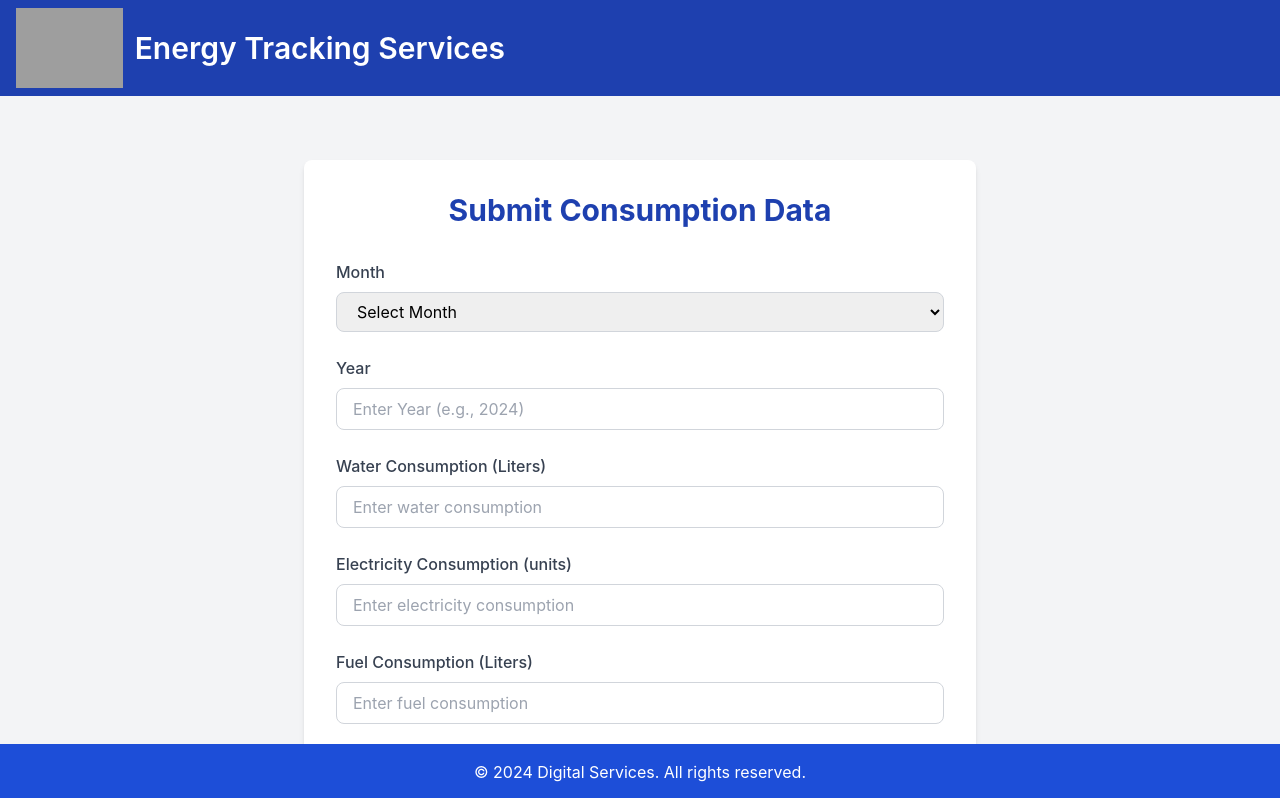
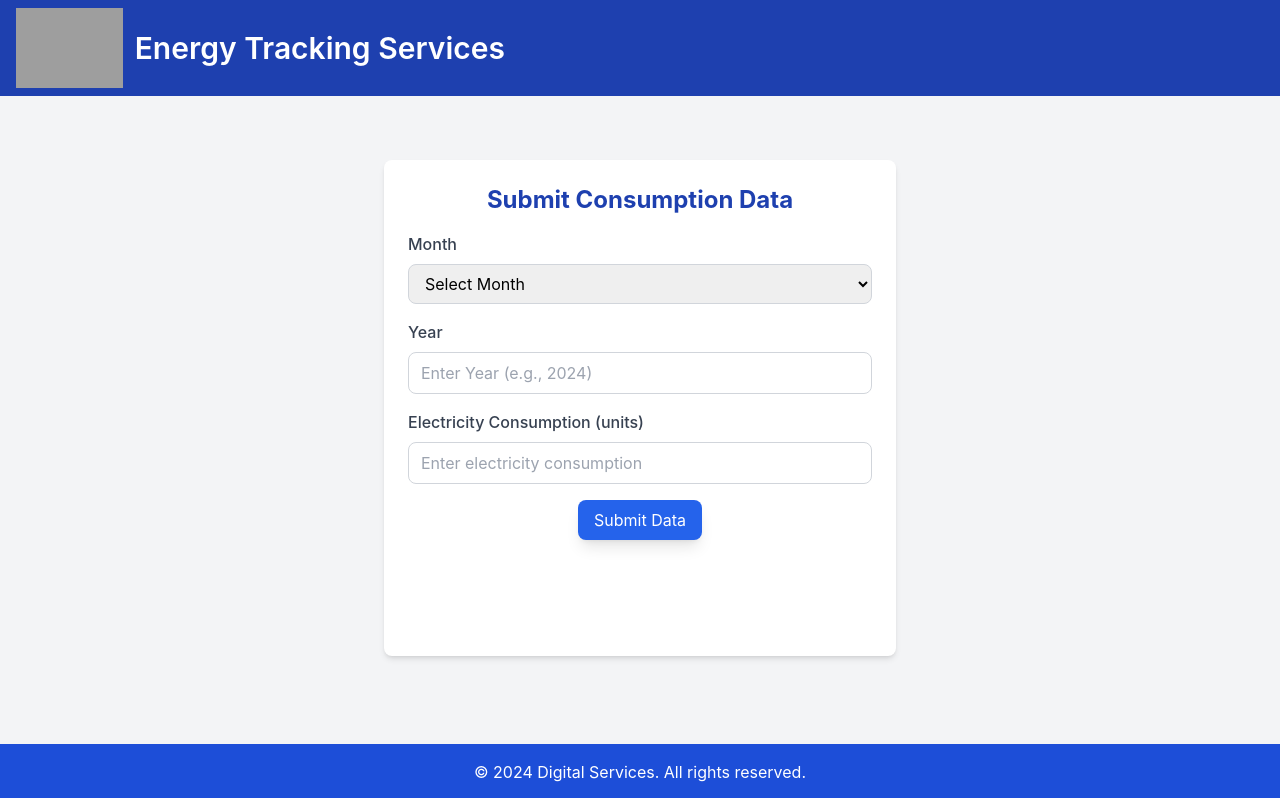
Before and after one commit to transmogrify76/DigitalServices, a React (Create React App) app in the folder digital-services/: page /submitdata in a window 1280 px wide. Shown: the top 798 px of the page. Built offline with nearby package versions, Linux system fonts and the light colour scheme; grey boxes are pictures that could not be loaded.

Commit message:
submit data

```diff
--- a/digital-services/src/pages/EditProfile.jsx
+++ b/digital-services/src/pages/EditProfile.jsx
@@ -131,17 +131,7 @@
                   />
                 </div>
 
-                <div className="mb-4">
-                  <label className="block text-sm font-medium text-blue-700">Occupation</label>
-                  <input
-                    type="text"
-                    name="occupation"
-                    value={formData.occupation}
-                    onChange={handleChange}
-                    className="w-full px-4 py-2 border rounded-md text-blue-800"
-                    required
-                  />
-                </div>
+
                 <div className="mb-4">
                   <label className="block text-sm font-medium text-blue-700">Address</label>
                   <input
@@ -153,35 +143,13 @@
                     required
                   />
                 </div>
-                <div className="mb-4">
-                  <label className="block text-sm font-medium text-blue-700">Annual Income</label>
-                  <input
-                    type="number"
-                    name="annual_income_bar"
-                    value={formData.annual_income_bar}
-                    onChange={handleChange}
-                    className="w-full px-4 py-2 border rounded-md text-blue-800"
-                    required
-                  />
-                </div>
+
                 <div className="mb-4">
                   <label className="block text-sm font-medium text-blue-700">PIN Code</label>
                   <input
                     type="text"
                     name="pin_code"
                     value={formData.pin_code}
-                    onChange={handleChange}
-                    className="w-full px-4 py-2 border rounded-md text-blue-800"
-                    required
-                  />
-                </div>
-
-                <div className="mb-4">
-                  <label className="block text-sm font-medium text-blue-700">Marital Status</label>
-                  <input
-                    type="text"
-                    name="marital_status"
-                    value={formData.marital_status}
                     onChange={handleChange}
                     className="w-full px-4 py-2 border rounded-md text-blue-800"
                     required
--- a/digital-services/src/pages/Profile.jsx
+++ b/digital-services/src/pages/Profile.jsx
@@ -145,34 +145,19 @@
                   <label className="block text-sm font-medium text-blue-700">Email</label>
                   <p className="text-lg text-blue-800 font-semibold">{user_data.email}</p>
                 </div>
-                <div className="mb-4">
-                  <label className="block text-sm font-medium text-blue-700">Occupation</label>
-                  <p className="text-lg text-blue-800 font-semibold">{user_data.occupation}</p>
-                </div>
+
                 <div className="mb-4">
                   <label className="block text-sm font-medium text-blue-700">Address</label>
                   <p className="text-lg text-blue-800 font-semibold">{user_data.address}</p>
                 </div>
-                <div className="mb-4">
-                  <label className="block text-sm font-medium text-blue-700">Annual Income</label>
-                  <p className="text-lg text-blue-800 font-semibold">{user_data.annual_income_bar}</p>
-                </div>
+
                 <div className="mb-4">
                   <label className="block text-sm font-medium text-blue-700">PIN Code</label>
                   <p className="text-lg text-blue-800 font-semibold">{user_data.pin_code}</p>
                 </div>
-                <div className="mb-4">
-                  <label className="block text-sm font-medium text-blue-700">Aadhar Card Number</label>
-                  <p className="text-lg text-blue-800 font-semibold">{user_data.aadhar_card_number}</p>
-                </div>
-                <div className="mb-4">
-                  <label className="block text-sm font-medium text-blue-700">PAN</label>
-                  <p className="text-lg text-blue-800 font-semibold">{user_data.pan}</p>
-                </div>
-                <div className="mb-4">
-                  <label className="block text-sm font-medium text-blue-700">Marital Status</label>
-                  <p className="text-lg text-blue-800 font-semibold">{user_data.martial_status}</p>
-                </div>
+
+
+
 
                 {/* Additional User Info */}
                 <div className="mb-4">
--- a/digital-services/src/pages/SubmitData.jsx
+++ b/digital-services/src/pages/SubmitData.jsx
@@ -26,22 +26,32 @@
   };
 
   const handleSubmit = async (e) => {
+
     e.preventDefault();
     setIsSubmitting(true);
 
+    const token = localStorage.getItem('token'); // Assuming the token is stored in localStorage
+    const apiKey = process.env.REACT_APP_API_KEY; // API key stored in .env file
+
+    const payload = {
+      month: formData.month,
+      year: parseInt(formData.year, 10), // Ensuring the year is sent as a number
+    };
+
     try {
-      // Replace with your API endpoint
-      const response = await fetch('http://localhost:3000/api/submit-data', {
+      const response = await fetch('http://localhost:8000/consumption/electricity', {
         method: 'POST',
         headers: {
           'Content-Type': 'application/json',
+          Authorization: `Bearer ${token}`,
+          'API-Key': apiKey,
         },
-        body: JSON.stringify(formData),
+        body: JSON.stringify(payload),
       });
 
       if (response.ok) {
         alert('Data submitted successfully!');
-        navigate('/dashboard'); // Redirect to the dashboard after submission
+        navigate('/dashboard');
       } else {
         const errorData = await response.json();
         alert(`Error: ${errorData.message}`);
@@ -53,19 +63,21 @@
     }
   };
 
+
   return (
     <div className="bg-gray-100 min-h-screen">
       <Navbar />
 
       <section className="py-16 px-4">
-        <div className="container mx-auto max-w-2xl bg-white shadow-md rounded-lg p-8">
-          <h1 className="text-3xl font-bold text-center text-blue-800 mb-8">
+        <div className="container mx-auto max-w-lg bg-white shadow-md rounded-lg p-6">
+          <h1 className="text-2xl font-bold text-center text-blue-800 mb-4">
             Submit Consumption Data
           </h1>
 
+          <div className="h-[400px] overflow-y-auto">
             <form onSubmit={handleSubmit}>
               {/* Month */}
-            <div className="mb-6">
+              <div className="mb-4">
                 <label className="block text-gray-700 font-medium mb-2" htmlFor="month">
                   Month
                 </label>
@@ -74,7 +86,7 @@
                   name="month"
                   value={formData.month}
                   onChange={handleChange}
-                className="w-full border border-gray-300 rounded-lg px-4 py-2 focus:outline-none focus:ring-2 focus:ring-blue-600"
+                  className="w-full border border-gray-300 rounded-lg px-3 py-2 focus:outline-none focus:ring-2 focus:ring-blue-600"
                   required
                 >
                   <option value="">Select Month</option>
@@ -100,7 +112,7 @@
               </div>
 
               {/* Year */}
-            <div className="mb-6">
+              <div className="mb-4">
                 <label className="block text-gray-700 font-medium mb-2" htmlFor="year">
                   Year
                 </label>
@@ -110,14 +122,14 @@
                   name="year"
                   value={formData.year}
                   onChange={handleChange}
-                className="w-full border border-gray-300 rounded-lg px-4 py-2 focus:outline-none focus:ring-2 focus:ring-blue-600"
+                  className="w-full border border-gray-300 rounded-lg px-3 py-2 focus:outline-none focus:ring-2 focus:ring-blue-600"
                   placeholder="Enter Year (e.g., 2024)"
                   required
                 />
               </div>
 
               {/* Water Consumption */}
-            <div className="mb-6">
+              {/* <div className="mb-4">
                 <label className="block text-gray-700 font-medium mb-2" htmlFor="waterConsumption">
                   Water Consumption (Liters)
                 </label>
@@ -127,14 +139,14 @@
                   name="waterConsumption"
                   value={formData.waterConsumption}
                   onChange={handleChange}
-                className="w-full border border-gray-300 rounded-lg px-4 py-2 focus:outline-none focus:ring-2 focus:ring-blue-600"
+                  className="w-full border border-gray-300 rounded-lg px-3 py-2 focus:outline-none focus:ring-2 focus:ring-blue-600"
                   placeholder="Enter water consumption"
                   required
                 />
-            </div>
+              </div> */}
 
               {/* Electricity Consumption */}
-            <div className="mb-6">
+              <div className="mb-4">
                 <label className="block text-gray-700 font-medium mb-2" htmlFor="electricityConsumption">
                   Electricity Consumption (units)
                 </label>
@@ -144,14 +156,14 @@
                   name="electricityConsumption"
                   value={formData.electricityConsumption}
                   onChange={handleChange}
-                className="w-full border border-gray-300 rounded-lg px-4 py-2 focus:outline-none focus:ring-2 focus:ring-blue-600"
+                  className="w-full border border-gray-300 rounded-lg px-3 py-2 focus:outline-none focus:ring-2 focus:ring-blue-600"
                   placeholder="Enter electricity consumption"
                   required
                 />
               </div>
 
               {/* Fuel Consumption */}
-                <div className="mb-6">
+              {/* <div className="mb-4">
                 <label className="block text-gray-700 font-medium mb-2" htmlFor="fuelConsumption">
                   Fuel Consumption (Liters)
                 </label>
@@ -161,14 +173,14 @@
                   name="fuelConsumption"
                   value={formData.fuelConsumption}
                   onChange={handleChange}
-                    className="w-full border border-gray-300 rounded-lg px-4 py-2 focus:outline-none focus:ring-2 focus:ring-blue-600"
+                  className="w-full border border-gray-300 rounded-lg px-3 py-2 focus:outline-none focus:ring-2 focus:ring-blue-600"
                   placeholder="Enter fuel consumption"
                   required
                 />
-                </div>
+              </div> */}
 
               {/* Gas Consumption */}
-            <div className="mb-6">
+              {/* <div className="mb-4">
                 <label className="block text-gray-700 font-medium mb-2" htmlFor="gasConsumption">
                   Gas Consumption (m³)
                 </label>
@@ -178,17 +190,17 @@
                   name="gasConsumption"
                   value={formData.gasConsumption}
                   onChange={handleChange}
-                className="w-full border border-gray-300 rounded-lg px-4 py-2 focus:outline-none focus:ring-2 focus:ring-blue-600"
+                  className="w-full border border-gray-300 rounded-lg px-3 py-2 focus:outline-none focus:ring-2 focus:ring-blue-600"
                   placeholder="Enter gas consumption"
                   required
                 />
-            </div>
+              </div> */}
 
               {/* Submit Button */}
               <div className="text-center">
                 <button
                   type="submit"
-                className={`bg-blue-600 text-white py-3 px-6 rounded-lg shadow-lg transition duration-300 ${
+                  className={`bg-blue-600 text-white py-2 px-4 rounded-lg shadow-lg transition duration-300 ${
                     isSubmitting ? 'opacity-50 cursor-not-allowed' : 'hover:bg-blue-700'
                   }`}
                   disabled={isSubmitting}
@@ -198,6 +210,7 @@
               </div>
             </form>
           </div>
+        </div>
       </section>
 
       <Footer />
```
Lines whose indentation alone changed are shown as unchanged.
